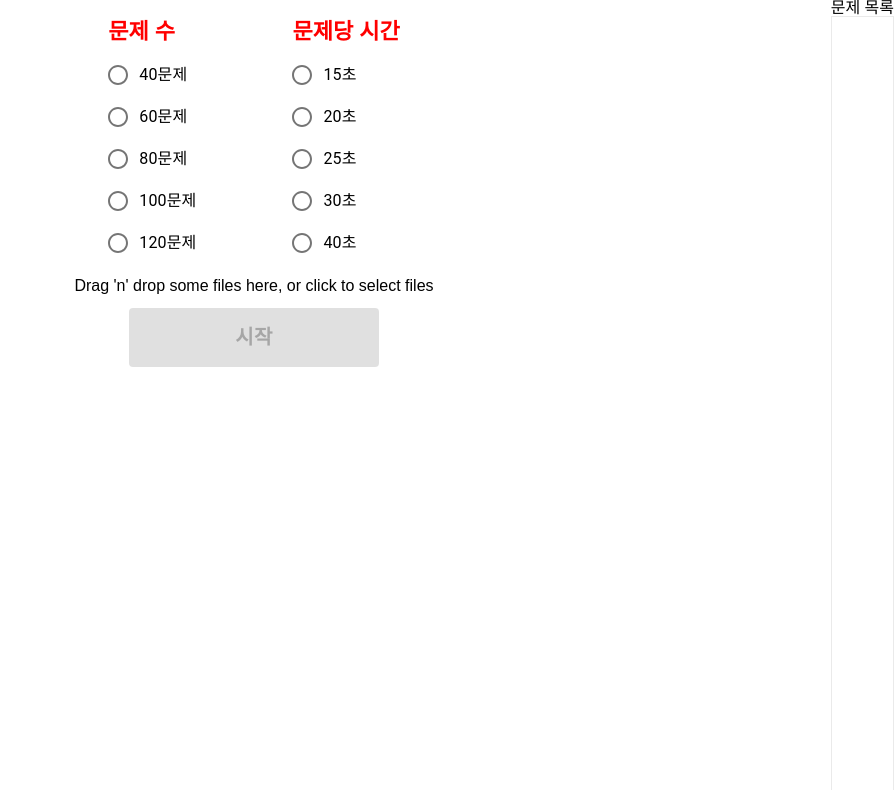
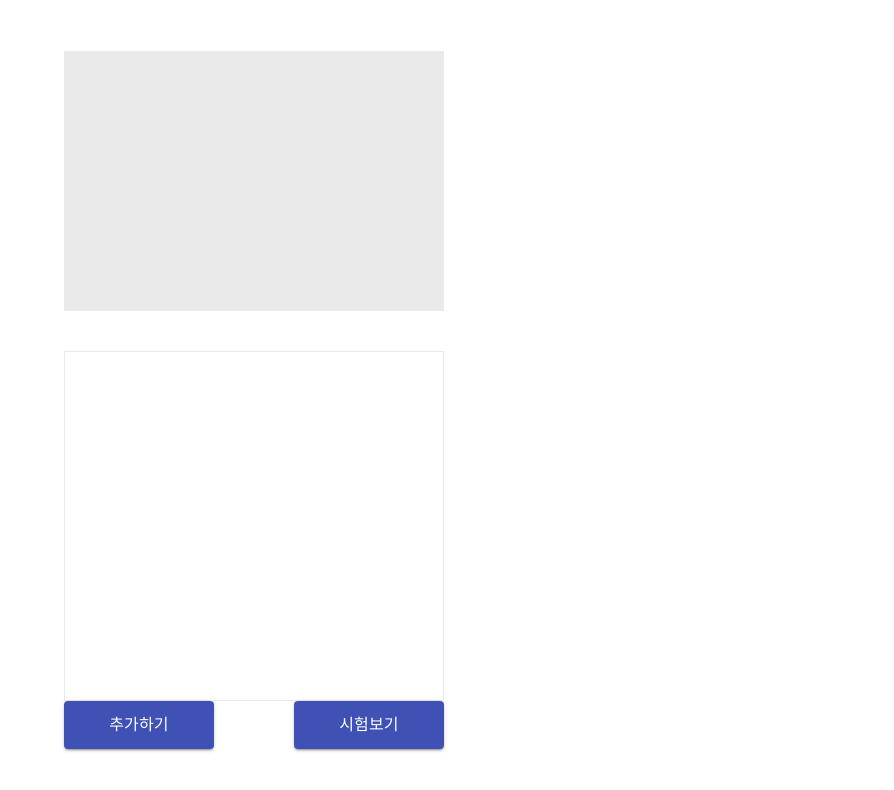
Before and after one commit to sichan75/quiz, a React (Create React App) app: page / in a window 1280 px wide. Shown: the top 790 px of the page, without its empty margins (386-1280 px from the left). Built offline with nearby package versions, Linux system fonts and the light colour scheme.

Commit message:
스타일 리팩토링

```diff
--- /dev/null
+++ b/src/components/common/VerticalSpacer.tsx
@@ -0,0 +1,9 @@
+import React from 'react';
+
+interface VerticalSpacerProps {
+  size: number;
+}
+
+export const VerticalSpacer: React.FC<VerticalSpacerProps> = ({ size }) => {
+  return <div style={{ height: size }} />;
+};
--- a/src/components/home/HomeSidebar.jsx
+++ /dev/null
@@ -1,69 +0,0 @@
-import React, { useState } from 'react';
-import styled from 'styled-components';
-
-export const HomeSidebar = ({ exams }) => {
-  const [cursor, setCursor] = useState(null);
-
-  return (
-    <div>
-      {cursor !== null && (
-        <ExamWrapper>
-          <img src={exams[cursor].src} alt="" style={{ maxWidth: 300, maxHeight: 300 }} />
-          <ItemTitle>정답: {exams[cursor].right}</ItemTitle>
-        </ExamWrapper>
-      )}
-      <Title>문제 목록</Title>
-      <SideBarWrapper>
-        <ExamsWrapper>
-          {exams.map((exam, index) => {
-            return (
-              <Item key={index.toString()} onMouseEnter={() => setCursor(index)} onMouseLeave={() => setCursor(null)}>
-                <p>{index + 1}.</p>
-                <ItemTitle>{exam.right}</ItemTitle>
-              </Item>
-            );
-          })}
-        </ExamsWrapper>
-      </SideBarWrapper>
-    </div>
-  );
-};
-
-const ExamsWrapper = styled.div`
-  position: relative;
-  height: 100vh;
-  overflow-y: scroll;
-  border: 1px solid #eaeaea;
-`;
-
-const Item = styled.div`
-  display: flex;
-  padding: 5px 20px;
-  border-bottom: 1px solid #eaeaea;
-  width: 250px;
-
-  &:hover {
-    cursor: pointer;
-  }
-`;
-
-const SideBarWrapper = styled.div`position: relative;`;
-const Title = styled.h3``;
-
-const ItemTitle = styled.p`
-  margin-left: 5px;
-  font-size: 15px;
-  line-height: 20px;
-`;
-
-const ExamWrapper = styled.div`
-  position: fixed;
-  z-index: 1;
-  width: 200px;
-  height: 200px;
-  margin: auto auto;
-  top: 0;
-  bottom: 0;
-  left: 0;
-  right: 0;
-`;
--- /dev/null
+++ b/src/components/home/OptionsSelectorModal.tsx
@@ -0,0 +1,99 @@
+import { Box, Button, FormControl, InputLabel, MenuItem, Modal, Select, Typography } from '@material-ui/core';
+import React, { useState } from 'react';
+import { useNavigate } from 'react-router-dom';
+import styled from 'styled-components';
+
+const modalStyles = {
+  position: 'absolute',
+  top: '50%',
+  left: '50%',
+  transform: 'translate(-50%, -50%)',
+  width: 400,
+  bgcolor: 'background.paper',
+  border: '2px solid #000',
+  boxShadow: 24,
+  p: 4,
+};
+
+const buttonStyle = {
+  width: '100%',
+  display: 'flex',
+  marginTop: 100,
+  padding: 12,
+};
+
+const SelectorWrapper = styled.div`
+  display: flex;
+  flex-direction: row;
+  justify-content: space-around;
+`;
+
+interface ExamModalProps {
+  isOpen: boolean;
+  onRequestClose(): void;
+}
+
+export const OptionsSelectorModal: React.FC<ExamModalProps> = ({ isOpen, onRequestClose }) => {
+  const navigate = useNavigate();
+  const [count, setCount] = useState(0);
+  const [time, setTime] = useState(0);
+
+  const handleClickStartButton = () => {
+    navigate(`/test/count=${count}/time=${time}`);
+  };
+
+  return (
+    <Modal
+      open={isOpen}
+      onClose={onRequestClose}
+      aria-labelledby="modal-modal-title"
+      aria-describedby="modal-modal-description"
+    >
+      <Box sx={modalStyles}>
+        <SelectorWrapper>
+          <FormControl style={{ width: 120 }}>
+            <InputLabel id="demo-customized-select-label">문제 수</InputLabel>
+            <Select value={count} onChange={(event) => setCount(Number(event.target.value))}>
+              <MenuItem value={10}>10개</MenuItem>
+              <MenuItem value={20}>20개</MenuItem>
+              <MenuItem value={30}>30개</MenuItem>
+              <MenuItem value={40}>40개</MenuItem>
+              <MenuItem value={50}>50개</MenuItem>
+              <MenuItem value={60}>60개</MenuItem>
+              <MenuItem value={70}>70개</MenuItem>
+              <MenuItem value={80}>80개</MenuItem>
+              <MenuItem value={90}>90개</MenuItem>
+              <MenuItem value={100}>100개</MenuItem>
+            </Select>
+          </FormControl>
+
+          <FormControl style={{ width: 120 }}>
+            <InputLabel id="demo-customized-select-label">문제당 시간</InputLabel>
+            <Select value={time} onChange={(event) => setTime(Number(event.target.value))}>
+              <MenuItem value={10}>10초</MenuItem>
+              <MenuItem value={15}>15초</MenuItem>
+              <MenuItem value={20}>20초</MenuItem>
+              <MenuItem value={25}>25초</MenuItem>
+              <MenuItem value={30}>30초</MenuItem>
+              <MenuItem value={35}>35초</MenuItem>
+              <MenuItem value={40}>40초</MenuItem>
+              <MenuItem value={45}>45초</MenuItem>
+              <MenuItem value={50}>50초</MenuItem>
+              <MenuItem value={55}>55초</MenuItem>
+            </Select>
+          </FormControl>
+        </SelectorWrapper>
+
+        <Button
+          variant="contained"
+          color="primary"
+          onClick={handleClickStartButton}
+          style={buttonStyle}
+          disabled={!count || !time}
+        >
+          <Typography variant="body1">시작하기</Typography>
+        </Button>
+      </Box>
+    </Modal>
+  );
+};
--- a/src/containers/exam/ExamContainer.tsx
+++ b/src/containers/exam/ExamContainer.tsx
@@ -14,12 +14,27 @@ const Wrapper = styled.div`
   flex-direction: column;
   align-items: center;
   justify-content: center;
-  margin-right: 500px;
   flex: 1;
+  height: 100vh;
 `;
 
-const Question = styled.div`max-width: 35vw;`;
+const Count = styled.p`
+  font-size: 20px;
+  margin: 10px;
+  color: gray;
+`;
 
+const Question = styled.div`
+  position: relative;
+  width: 380px;
+`;
+
+const ButtonWrapper = styled.div`
+  display: flex;
+  margin-top: 20px;
+  flex: 1;
+  flex-grow: 1;
+`;
 
 export const ExamContainer = () => {
   const { count: selectedCount, time: selectedTime } = useParams();
@@ -35,7 +50,9 @@ export const ExamContainer = () => {
 
   const initInfos = useCallback(
     () => {
-      console.log(exams)
+      if (exams[0].right === '' && exams[0].src === '') {
+        navigate('/');
+      }
       const sanitizedLabels = exams.map((exam) => {
         return { src: exam.src, value: '', right: exam.right.replace(/-\d{1,2}/g, '') };
       });
@@ -52,7 +69,7 @@ export const ExamContainer = () => {
       });
       setInfos(calculatedData);
     },
-    [exams, selectedCount],
+    [exams, navigate, selectedCount],
   );
 
   const handleSubmit = useCallback(
@@ -68,16 +85,16 @@ export const ExamContainer = () => {
       play();
       setValue('');
       infos[cursor].value = value;
-
+      setTime(Number(selectedTime));
       if (infos.length - 1 === cursor) {
         // 마지막 문제면 제출
         handleSubmit();
       } else {
         setCursor((value) => value + 1);
-        textFieldRef.current?.focus();
+        textFieldRef.current && textFieldRef.current.focus();
       }
     },
-    [play, infos, cursor, value, handleSubmit],
+    [play, infos, cursor, value, selectedTime, handleSubmit],
   );
 
   const handleKeyDown = useCallback(
@@ -92,10 +109,9 @@ export const ExamContainer = () => {
   useEffect(
     () => {
       const timer = setInterval(() => {
-
         setTime((value) => {
           if (value === 0) {
-            handleNextQuestion()
+            handleNextQuestion();
             return Number(selectedTime);
           }
           return value - 1;
@@ -120,8 +136,10 @@ export const ExamContainer = () => {
 
   return (
     <Wrapper>
-      <Question style={{ position: 'relative' }}>
-        <p style={{ fontSize: 20, margin: 10, color: 'gray' }}>{cursor + 1}번</p>
+      <Question>
+        <Count>
+          {cursor + 1} / {infos.length}
+        </Count>
         <p
           style={{
             fontSize: 30,
@@ -129,7 +147,7 @@ export const ExamContainer = () => {
             color: time < 6 ? 'red' : 'black',
           }}
         >
-          {time}
+          {time}초
         </p>
 
         <TransformWrapper>
@@ -142,9 +160,8 @@ export const ExamContainer = () => {
                     src={infos[cursor].src}
                     alt=""
                     style={{
-                      width: '100%',
-                      maxHeight: 500,
-                      backgroundColor: 'red',
+                      width: 380,
+                      height: 250,
                     }}
                   />
                 </TransformComponent>
@@ -171,35 +188,34 @@ export const ExamContainer = () => {
             alignItems: 'center',
             flexDirection: 'column',
             marginTop: 30,
+            flex: 1,
           }}
         >
           <TextField
             inputRef={textFieldRef}
             autoFocus
-            style={{ width: 375, marginTop: 30 }}
+            style={{ width: 380, marginTop: 30 }}
             label="정답"
             value={value}
             onChange={(e) => setValue(e.target.value)}
             onKeyDown={handleKeyDown}
           />
+          <ButtonWrapper>
             <Button
               variant="contained"
-            color="secondary"
+              color="primary"
               onClick={handleNextQuestion}
-            style={{ marginTop: 20, width: 250 }}
+              style={{ width: 290, marginRight: 10, padding: 12 }}
             >
               {infos.length - 1 === cursor ? '제출' : '다음'}
             </Button>
+
+            <Button variant="contained" color="secondary" onClick={handleSubmit} style={{ width: 55, padding: 12 }}>
+              제출
+            </Button>
+          </ButtonWrapper>
         </div>
       </Question>
-      <Button
-        variant="contained"
-        color="secondary"
-        onClick={handleSubmit}
-        style={{ width: '100%', marginBottom: 40 }}
-      >
-        제출하기
-      </Button>
     </Wrapper>
   );
 };
--- a/src/containers/home/HomeContainer.tsx
+++ b/src/containers/home/HomeContainer.tsx
@@ -1,24 +1,73 @@
-import { useCallback, useEffect, useState } from 'react';
-import { useNavigate } from 'react-router-dom';
+import React, { useCallback, useEffect, useState } from 'react';
 import styled from 'styled-components';
-import { Button, FormControlLabel, Radio, RadioGroup } from '@material-ui/core';
+import { Button, Typography } from '@material-ui/core';
 import { useDropzone } from 'react-dropzone';
-import { HomeSidebar } from '../../components/home/HomeSidebar';
 import { useRecoilState } from 'recoil';
 import { examsState } from '../../recoil/states';
+import { VerticalSpacer } from '../../components/common/VerticalSpacer';
+import { OptionsSelectorModal } from '../../components/home/OptionsSelectorModal';
+import { getSampleExam } from '../../helpers/image';
 
-const getSampleExam = () => {
-  const data = require.context('../../sampleExams/', false, /\.(png|jpe?g|svg)$/) as any;
-  return data.keys().reduce((acc: { [x: string]: any; }, next: string) => {
-    acc[next.replace('./', '')] = require.context('../../sampleExams/', false, /\.(png|jpe?g|svg)$/)(next);
-    return acc;
-  }, {});
-};
+const Wrapper = styled.div`
+  display: flex;
+  justify-content: center;
+  align-items: center;
+  height: 100vh;
+`;
+
+const HomeWrapper = styled.div`
+  width: 380px;
+  display: flex;
+  flex-direction: column;
+  align-items: center;
+  justify-content: center;
+  z-index: 1;
+`;
+
+const ExamList = styled.div`
+  position: relative;
+  width: 100%;
+  height: 350px;
+  overflow-y: scroll;
+  border: 1px solid #eaeaea;
+`;
+
+const ItemButton =styled.button<{ isSelected: boolean }>`
+  width: 100%;
+  display: flex;
+  padding: 5px 20px;
+  border-bottom: 1px solid #eaeaea;
+  background-color: ${(props) => (props.isSelected ? '#f0f0f0' : 'white')};
+
+  &:hover {
+    cursor: pointer;
+    opacity: 0.7;
+  }
+`;
+
+const ButtonWrapper = styled.div`
+  display: flex;
+  width: 100%;
+  flex-direction: row;
+  justify-content: space-between;
+  background-color: white;
+`;
+
+const Exam = styled.div`
+  width: 100%;
+  height: 260px;
+  margin: auto auto;
+  display: flex;
+  flex-direction: column;
+  align-items: center;
+  justify-content: center;
+  background-color: #eaeaea;
+`;
 
 interface LocalExamsItem {
   right: string;
   src: string | ArrayBuffer;
-};
+}
 
 const uploadImage = (files: File[]) => {
   const results: LocalExamsItem[] = [];
@@ -28,14 +77,14 @@ const uploadImage = (files: File[]) => {
     const reader = new FileReader();
     reader.readAsDataURL(file);
     reader.onload = (e) => {
-      if (e.target?.result) {
-        results.push({ right: sanitizedFileName, src: e.target?.result });
+      if (e.target && e.target.result) {
+        results.push({ right: sanitizedFileName, src: e.target.result });
       }
     };
   });
 
   setTimeout(() => {
-    const localExams = JSON.parse(localStorage.getItem('data') ?? '[]');
+    const localExams = JSON.parse(localStorage.getItem('data') || '[]');
     const items: LocalExamsItem[] = [...results, ...localExams];
     const uniques: any = [...new Map(items.map((item) => [item.right, item])).values()] as any;
     localStorage.setItem('data', JSON.stringify(uniques));
@@ -44,22 +93,8 @@ const uploadImage = (files: File[]) => {
 
 export const HomeContainer = () => {
   const [exams, setExams] = useRecoilState(examsState);
-
-  const [count, setCount] = useState('');
-  const [time, setTime] = useState('');
-  const navigate = useNavigate();
-
-  const handleChangeCount = (_event: React.ChangeEvent<HTMLInputElement>, value: string) => {
-    setCount(value);
-  };
-
-  const handleChangeTime = (_event: React.ChangeEvent<HTMLInputElement>, value: string) => {
-    setTime(value);
-  };
-
-  const handleClickStartButton = () => {
-    navigate(`/test/count=${count}/time=${time}`);
-  };
+  const [cursor, setCursor] = useState<number | null>(null);
+  const [isOptionsSelectorModalOpened, setIsOptionsSelectorModalOpened] = useState(false);
 
   const initExams = useCallback(
     () => {
@@ -75,7 +110,7 @@ export const HomeContainer = () => {
           src: item[1],
         };
       });
-      const calculatedLocal = JSON.parse(localExams || "[]").map((item: { right: string; src: string; }) => {
+      const calculatedLocal = JSON.parse(localExams || '[]').map((item: { right: string; src: string }) => {
         return {
           right: item.right,
           src: item.src,
@@ -93,7 +128,7 @@ export const HomeContainer = () => {
     },
     [initExams],
   );
-  const { getRootProps, getInputProps } = useDropzone({
+  const { getRootProps } = useDropzone({
     accept: ['image/png', 'image/jpeg'],
     onDrop: (acceptedFiles) => {
       uploadImage(acceptedFiles);
@@ -103,82 +138,57 @@ export const HomeContainer = () => {
     },
   });
 
+  const handleRequestShowOptionsSelectorModal = () => {
+    setIsOptionsSelectorModalOpened(true);
+  };
+
+  const handleRequestCloseOptionsSelectorModal = () => {
+    setIsOptionsSelectorModalOpened(false);
+  };
+
   return (
     <Wrapper>
-      <SideBarWrapper>
-        <HomeSidebar exams={exams} />
-      </SideBarWrapper>
       <HomeWrapper>
-        <div style={{ display: 'flex', flexDirection: 'row' }}>
-          <div className="inner">
-            <Title>문제 수</Title>
-            <RadioGroup name="questions" value={count} onChange={handleChangeCount}>
-              <FormControlLabel value="40" control={<Radio />} label="40문제" />
-              <FormControlLabel value="60" control={<Radio />} label="60문제" />
-              <FormControlLabel value="80" control={<Radio />} label="80문제" />
-              <FormControlLabel value="100" control={<Radio />} label="100문제" />
-              <FormControlLabel value="120" control={<Radio />} label="120문제" />
-            </RadioGroup>
+        <Exam style={{ backgroundColor: cursor !== null ? 'white' : '#eaeaea' }}>
+          {cursor !== null && (
+            <React.Fragment>
+              <img src={exams[cursor].src} alt="" style={{ maxWidth: 380, maxHeight: 220, marginBottom: 8 }} />
+              <Typography variant="body1">정답: {exams[cursor].right}</Typography>
+            </React.Fragment>
+          )}
+        </Exam>
+        <VerticalSpacer size={40} />
+        <ExamList>
+          {exams.map((exam, index) => {
+            return (
+              <ItemButton key={index.toString()} onClick={() => setCursor(index)} isSelected={cursor === index}>
+                <Typography variant="h6">{exam.right}</Typography>
+              </ItemButton>
+            );
+          })}
+        </ExamList>
+
+        <ButtonWrapper>
+          <div {...getRootProps({ className: 'dropzone' })}>
+            <Button variant="contained" color="primary" style={{ width: 150, padding: 12 }}>
+              <Typography variant="body1">추가하기</Typography>
+            </Button>
           </div>
-          <div className="inner">
-            <Title>문제당 시간</Title>
-            <RadioGroup name="time" value={time} onChange={handleChangeTime}>
-              <FormControlLabel value="15" control={<Radio />} label="15초" />
-              <FormControlLabel value="20" control={<Radio />} label="20초" />
-              <FormControlLabel value="25" control={<Radio />} label="25초" />
-              <FormControlLabel value="30" control={<Radio />} label="30초" />
-              <FormControlLabel value="40" control={<Radio />} label="40초" />
-            </RadioGroup>
-          </div>
-        </div>
-        <div {...getRootProps({ className: 'dropzone' })}>
-          <input {...getInputProps()} />
-          <p>Drag 'n' drop some files here, or click to select files</p>
-        </div>
 
-        <div className="inner">
           <Button
             variant="contained"
-            color="secondary"
-            onClick={handleClickStartButton}
-            disabled={!count || !time}
-            style={{ width: 250, padding: 12 }}
+            color="primary"
+            onClick={handleRequestShowOptionsSelectorModal}
+            style={{ width: 150, padding: 12 }}
           >
-            <span style={{ fontSize: 20, fontWeight: 'bold' }}>시작</span>
+            <Typography variant="body1">시험보기</Typography>
           </Button>
-        </div>
+        </ButtonWrapper>
       </HomeWrapper>
+      <OptionsSelectorModal
+        isOpen={isOptionsSelectorModalOpened}
+        onRequestClose={handleRequestCloseOptionsSelectorModal}
+      />
     </Wrapper>
   );
 };
-
-const Wrapper = styled.div`
-  display: flex;
-  justify-content: center;
-`;
-
-const HomeWrapper = styled.div`
-  display: flex;
-  flex-direction: column;
-  align-items: center;
-  justify-content: center;
-  .inner {
-    margin: 10px 40px;
-    display: flex;
-    flex-direction: column;
-  }
-`;
-
-const Title = styled.span`
-  font-size: 22px;
-  line-height: 44px;
-  font-weight: bold;
-  color: red;
-`;
-
-const SideBarWrapper = styled.div`
-  right: 0;
-  position: fixed;
-  transition: right 0.5s;
-  z-index: 99;
-`;
--- a/src/containers/result/ResultContainer.tsx
+++ b/src/containers/result/ResultContainer.tsx
@@ -1,15 +1,82 @@
-import { Button, DialogTitle } from '@material-ui/core';
-import { useMemo, useState } from 'react';
-import OutsideClickHandler from 'react-outside-click-handler';
-import { TransformComponent, TransformWrapper } from 'react-zoom-pan-pinch';
+import { Button, Typography } from '@material-ui/core';
+import React, { useMemo, useState } from 'react';
+import { useNavigate } from 'react-router-dom';
 import { useRecoilValue } from 'recoil';
 import styled from 'styled-components';
 import { rightIcon, wrongIcon } from '../../assets/icons';
 import { resultsState } from '../../recoil/states';
 
+const Wrapper = styled.div`
+  display: flex;
+  flex: 1;
+  justify-content: center;
+  align-items: center;
+  height: 100vh;
+`;
+
+const HomeWrapper = styled.div`
+  width: 380px;
+  display: flex;
+  flex-direction: column;
+  align-items: center;
+  justify-content: center;
+  z-index: 1;
+`;
+
+const ExamList = styled.div`
+  position: relative;
+  width: 100%;
+  height: 350px;
+  overflow-y: scroll;
+  border: 1px solid #eaeaea;
+`;
+
+const AnswerButton = styled.button`
+  width: 350px;
+  border: 1px solid #eaeaea;
+  display: flex;
+  align-items: center;
+
+  &:hover {
+    cursor: pointer;
+  }
+`;
+
+const AnswerNumber = styled.div`
+  display: flex;
+  border-right: 1px solid #eaeaea;
+  min-height: 40px;
+  width: 35px;
+  justify-content: center;
+  align-items: center;
+`;
+
+const BottomWrapper = styled.div`
+  display: flex;
+  flex: 1;
+  width: 100%;
+  flex-direction: row;
+  justify-content: space-between;
+  align-items: center;
+  margin-top: 20px;
+  margin-bottom: 50px;
+`;
+
+const Exam = styled.div`
+  width: 100%;
+  height: 260px;
+  margin: auto auto;
+  display: flex;
+  flex-direction: column;
+  align-items: center;
+  justify-content: center;
+  background-color: #eaeaea;
+`;
+
 export const ResultContainer = () => {
   const results = useRecoilValue(resultsState);
   const [cursor, setCursor] = useState<number | null>(null);
+  const navigate = useNavigate();
 
   const sum = useMemo(
     () => {
@@ -31,12 +98,20 @@ export const ResultContainer = () => {
   };
 
   return (
-    <div>
     <Wrapper>
+      <HomeWrapper>
+        <Exam style={{ backgroundColor: cursor !== null ? 'white' : '#eaeaea' }}>
+          {cursor !== null && (
+            <React.Fragment>
+              <img src={results[cursor].src} alt="" style={{ maxWidth: 380, maxHeight: 220, marginBottom: 8 }} />
+              <Typography variant="body1">정답: {results[cursor].right}</Typography>
+            </React.Fragment>
+          )}
+        </Exam>
+        <ExamList>
           {results.map((item, i) => {
             const right = item.right === item.value;
             return (
-            <div style={{ display: 'flex', alignItems: 'center' }} key={i.toString()}>
               <AnswerButton
                 key={i.toString()}
                 onClick={() => handleClickAnswer(i)}
@@ -46,74 +121,22 @@ export const ResultContainer = () => {
                 <img src={right ? rightIcon : wrongIcon} alt="" style={{ width: 18, margin: '0 8px' }} />
                 <p style={{ fontSize: 16 }}>{item.value}</p>
               </AnswerButton>
-              {!right && <p style={{ fontSize: 18, margin: '0 10px' }}> {item.right}</p>}
-            </div>
             );
           })}
+        </ExamList>
 
+        <BottomWrapper>
+          <div style={{ display: 'flex', flexDirection: 'column', justifyContent: 'center', flex: 1 }}>
             <span style={{ margin: 4 }}>
               맞은 개수: <span style={{ fontWeight: 'bold' }}>{sum}</span>
             </span>
-        <span style={{ margin: 4, marginBottom: 50 }}>총 개수: {results.length}</span>
+            <span style={{ margin: 4 }}>총 개수: {results.length}</span>
+          </div>
+          <Button variant="contained" color="secondary" style={{ width: 90, padding: 12, marginTop: 0 }} onClick={()=>navigate('/')}>
+            다시하기
+          </Button>
+        </BottomWrapper>
+      </HomeWrapper>
     </Wrapper>
-      {cursor !== null && (
-        <div style={{ position: 'fixed', top: 20, right: 20, maxWidth: '50%' }}>
-          <div style={{ display: 'flex', width: '100%', justifyContent: 'flex-end' }}>
-            <Button variant="outlined" onClick={() => setCursor(null)}>
-              닫기
-            </Button>
-          </div>
-          <TransformWrapper>
-            {({ zoomIn, zoomOut, resetTransform, ...rest }) => (
-              <OutsideClickHandler onOutsideClick={() => resetTransform()}>
-                <TransformComponent>
-                  <img src={results[cursor].src} alt="" style={{ maxWidth: '35vw', width: '100%', maxHeight: 500 }} />
-                </TransformComponent>
-                <div className="tools" style={{ display: 'flex', justifyContent: 'flex-end' }}>
-                  <Button variant="outlined" onClick={() => zoomIn()}>
-                    +
-                  </Button>
-                  <Button variant="outlined" onClick={() => zoomOut()}>
-                    -
-                  </Button>
-                  <Button variant="outlined" onClick={() => resetTransform()}>
-                    reset
-                  </Button>
-                </div>
-              </OutsideClickHandler>
-            )}
-          </TransformWrapper>
-          <DialogTitle style={{ backgroundColor: 'white', marginLeft: -10, maxWidth: '20vw', width: '100%' }}>
-            {results[cursor].right}
-          </DialogTitle>
-        </div>
-      )}
-    </div>
   );
 };
-
-const Wrapper = styled.div`
-  display: flex;
-  flex-direction: column;
-  margin: 50px;
-`;
-
-const AnswerButton = styled.button`
-  width: 350px;
-  border: 1px solid #eaeaea;
-  display: flex;
-  align-items: center;
-
-  &:hover {
-    cursor: pointer;
-  }
-`;
-
-const AnswerNumber = styled.div`
-  display: flex;
-  border-right: 1px solid #eaeaea;
-  min-height: 40px;
-  width: 35px;
-  justify-content: center;
-  align-items: center;
-`;
--- /dev/null
+++ b/src/helpers/image.ts
@@ -0,0 +1,7 @@
+export const getSampleExam = () => {
+  const data = require.context('../sampleExams/', false, /\.(png|jpe?g|svg)$/) as any;
+  return data.keys().reduce((acc: { [x: string]: any }, next: string) => {
+    acc[next.replace('./', '')] = require.context('../sampleExams/', false, /\.(png|jpe?g|svg)$/)(next);
+    return acc;
+  }, {});
+};
```
Lines whose indentation alone changed are shown as unchanged.
